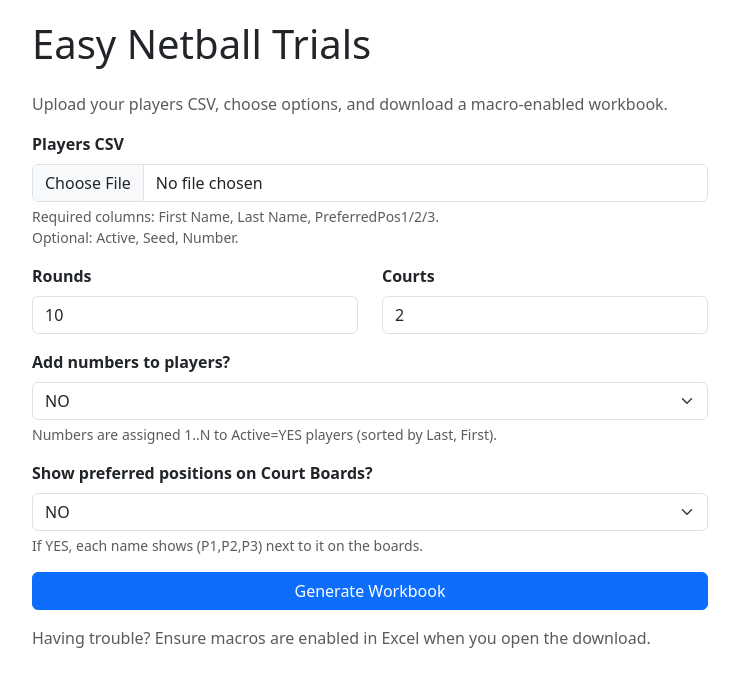
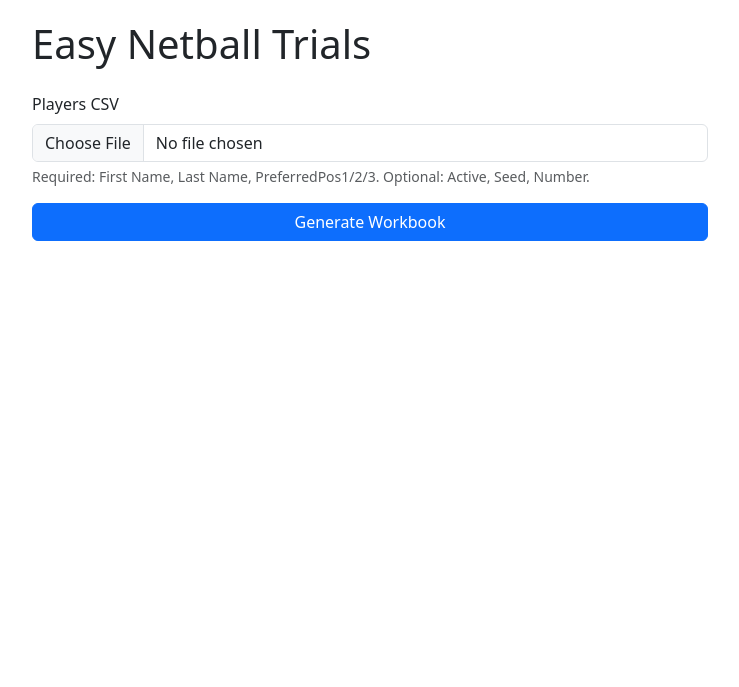
Before and after one commit to EasyNetballTrials/easy-netball-trials-app, a Flask app: page / in a window 1280 px wide. Shown: the top 687 px of the page, without its empty margins (270-1009 px from the left). Run offline with Flask 3, Linux system fonts and the light colour scheme; parts of the project's set-up code (start-up, migrations or seed data) failed here and were passed over.

Commit message:
Update index.html

```diff
--- a/templates/index.html
+++ b/templates/index.html
@@ -4,73 +4,27 @@
   <meta charset="UTF-8">
   <title>Easy Netball Trials</title>
   <link rel="stylesheet" href="https://cdn.jsdelivr.net/npm/bootstrap@5.3.0/dist/css/bootstrap.min.css">
-  <style>
-    body { margin: 20px; }
-    .container { max-width: 700px; }
-    .form-label { font-weight: bold; }
-  </style>
+  <style> body{margin:20px}.container{max-width:700px} </style>
 </head>
 <body>
   <div class="container">
     <h1 class="mb-4">Easy Netball Trials</h1>
-    <p class="text-muted">Upload your players CSV, choose options, and download a macro-enabled workbook.</p>
-
     {% with messages = get_flashed_messages(with_categories=true) %}
       {% if messages %}
         {% for category, message in messages %}
-          <div class="alert alert-{{ 'danger' if category == 'error' else category }}">
-            {{ message }}
-          </div>
+          <div class="alert alert-{{ 'danger' if category == 'error' else category }}">{{ message }}</div>
         {% endfor %}
       {% endif %}
     {% endwith %}
 
-    <!-- ✅ Corrected form action -->
     <form action="{{ url_for('index') }}" method="post" enctype="multipart/form-data">
       <div class="mb-3">
         <label class="form-label">Players CSV</label>
         <input type="file" class="form-control" name="players_csv" required>
-        <div class="form-text">
-          Required columns: First Name, Last Name, PreferredPos1/2/3.<br>
-          Optional: Active, Seed, Number.
-        </div>
+        <div class="form-text">Required: First Name, Last Name, PreferredPos1/2/3. Optional: Active, Seed, Number.</div>
       </div>
-
-      <div class="row mb-3">
-        <div class="col">
-          <label class="form-label">Rounds</label>
-          <input type="number" class="form-control" name="num_rounds" value="10" min="1" max="20">
-        </div>
-        <div class="col">
-          <label class="form-label">Courts</label>
-          <input type="number" class="form-control" name="num_courts" value="2" min="1" max="2">
-        </div>
-      </div>
-
-      <div class="mb-3">
-        <label class="form-label">Add numbers to players?</label>
-        <select class="form-select" name="numbering">
-          <option value="yes">YES</option>
-          <option value="no" selected>NO</option>
-        </select>
-        <div class="form-text">Numbers are assigned 1..N to Active=YES players (sorted by Last, First).</div>
-      </div>
-
-      <div class="mb-3">
-        <label class="form-label">Show preferred positions on Court Boards?</label>
-        <select class="form-select" name="show_prefs">
-          <option value="yes">YES</option>
-          <option value="no" selected>NO</option>
-        </select>
-        <div class="form-text">If YES, each name shows (P1,P2,P3) next to it on the boards.</div>
-      </div>
-
       <button type="submit" class="btn btn-primary w-100">Generate Workbook</button>
     </form>
-
-    <p class="text-muted mt-3">
-      Having trouble? Ensure macros are enabled in Excel when you open the download.
-    </p>
   </div>
 </body>
 </html>
```
